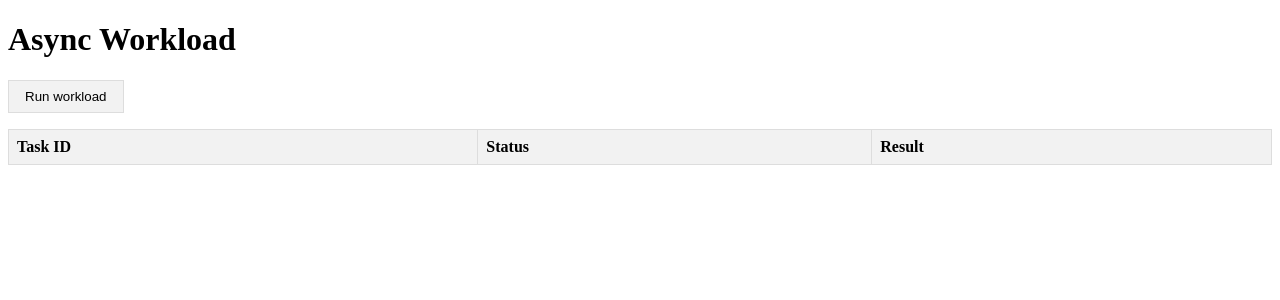
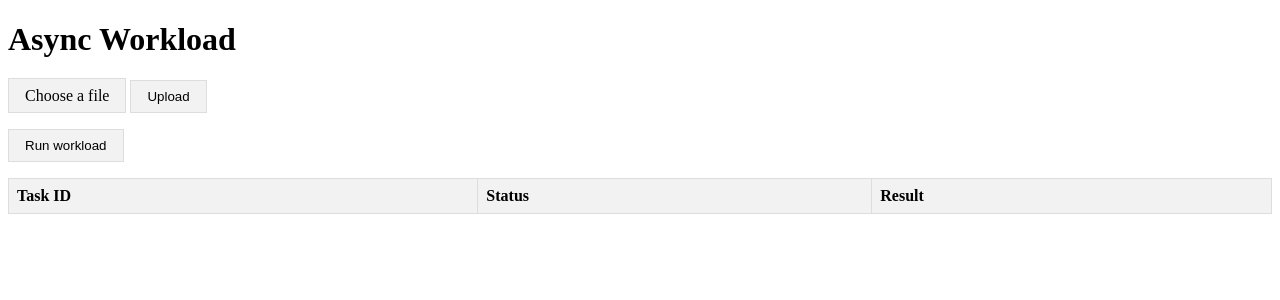
Before and after one commit to Tserewara/async_workload, a Flask app: page / in a window 1280 px wide. Shown: the top 300 px of the page. Run offline with Flask 3, Linux system fonts and the light colour scheme; lists and menus that the app fills with data are empty.

Commit message:
feat: ensure csv is uploaded to redis

```diff
--- a/app.py
+++ b/app.py
@@ -1,12 +1,16 @@
+import csv
 import json
 from datetime import datetime
 import time
 
-from flask import Flask, render_template, Response, jsonify
+from flask import Flask, render_template, Response, jsonify, request, redirect, url_for
+import redis
 
 from celery_app import celery_init_app
 
 app = Flask(__name__)
+
+redis_db = redis.Redis(host='localhost', port=6379, db=1)
 
 app.config['CELERY_BROKER_URL'] = 'amqp://guest:guest@localhost:5672//'
 app.config['CELERY_RESULT_BACKEND'] = 'redis://localhost:6379/0'
@@ -39,12 +43,61 @@ def index():
     return render_template("index.html")
 
 
-@app.route('/longtask', methods=['POST'])
-def longtask():
-    # return all the tasks id to create table
-    names = [('Alice', '1990-05-15'), ('Bob', '1985-12-25'), ('Charlie', '1995-09-10')]
+@app.route('/upload', methods=['POST'])
+def upload_csv():
+    # Check if a file was uploaded
+    if 'file' not in request.files:
+        return 'No file uploaded.', 400
+
+    # Get the uploaded file
+    file = request.files['file']
+
+    # Check if the file has a valid extension
+    if not file.filename.endswith('.csv'):
+        return 'Invalid file extension. Please upload a CSV file.', 400
+
+    # Read the CSV file
+    try:
+        csv_data = file.read().decode('utf-8')
+        csv_rows = csv_data.splitlines()
+        csv_reader = csv.reader(csv_rows)
+    except Exception as e:
+        return 'Error reading the CSV file: {}'.format(str(e)), 400
+
+    # Process the CSV data and add to Redis
+    try:
+        for row in csv_reader:
+            # Assuming the CSV structure is 'id, name, birthdate'
+            if len(row) != 3:
+                return 'Invalid CSV structure. Expected 3 columns: id, name, birthdate.', 400
+
+            # Process the row data
+            id, name, birthdate = row
+            # Here you can perform any operations or validations on the data
+            # For example, you can store it in a database or perform some calculations
+
+            # Add the data to Redis
+            redis_db.hset('csv_data', id, f'{name},{birthdate}')
+
+    except Exception as e:
+        return 'Error adding data to Redis: {}'.format(str(e)), 500
+
+    # Return a success message
+    return redirect(url_for('index'))
+
+
+@app.route('/process_spreadsheet', methods=['POST'])
+def process_spreadsheet():
     task_ids = []
-    for name, birthdate in names:
+    data = {}
+    all_keys = redis_db.hkeys('csv_data')
+    for key in all_keys:
+        value = redis_db.hget('csv_data', key).decode('utf-8')
+        name, birthdate = value.split(',')
+        data[key.decode('utf-8')] = {
+            'name': name,
+            'birthdate': birthdate
+        }
         task = process_name.apply_async([name, birthdate])
         task_ids.append(task.id)
     return jsonify(task_ids), 202
--- a/templates/index.html
+++ b/templates/index.html
@@ -27,6 +27,7 @@
         #myTable tr:hover {
             background-color: #e9e9e9;
         }
+
         .myButton {
             background-color: #f2f2f2;
             border: 1px solid #ddd;
@@ -38,10 +39,46 @@
         .myButton:hover {
             background-color: #e9e9e9;
         }
+
+        /* Add styles to the form */
+        .myForm {
+            margin-bottom: 16px;
+        }
+
+        .myForm input[type="file"] {
+            display: none;
+        }
+
+        .myForm label {
+            background-color: #f2f2f2;
+            border: 1px solid #ddd;
+            padding: 8px 16px;
+            cursor: pointer;
+        }
+
+        .myForm label:hover {
+            background-color: #e9e9e9;
+        }
+
+        .myForm input[type="submit"] {
+            background-color: #f2f2f2;
+            border: 1px solid #ddd;
+            padding: 8px 16px;
+            cursor: pointer;
+        }
+
+        .myForm input[type="submit"]:hover {
+            background-color: #e9e9e9;
+        }
     </style>
 </head>
 <body>
 <h1>Async Workload</h1>
+<form action="/upload" method="post" enctype="multipart/form-data" class="myForm">
+    <label for="file">Choose a file</label>
+    <input type="file" name="file" id="file" accept=".csv">
+    <input type="submit" value="Upload">
+</form>
 <button class="myButton" onclick="runWorkload()">Run workload</button>
 <table id="myTable">
     <thead>
@@ -72,7 +109,6 @@
             source.onmessage = function (event) {
                 const rowToUpdate = document.getElementById(`${task}`)
                 let taskData = JSON.parse(event.data)
-                console.log(taskData)
                 rowToUpdate.innerHTML = `
                         <td>${taskData.id}</td>
                         <td>${taskData.status}</td>
@@ -80,8 +116,7 @@
                         `
                 if (taskData.status === "SUCCESS") {
                     source.close()
-                }
-                else if (taskData.status === "FAILURE") {
+                } else if (taskData.status === "FAILURE") {
                     console.log("FALHA NA TASK", task)
                     source.close()
                 }
@@ -90,7 +125,7 @@
     }
 
     const runWorkload = async () => {
-        const response = await fetch("/longtask", {
+        const response = await fetch("/process_spreadsheet", {
             "method": "POST"
         })
         const tasks = await response.json()
```
Lines whose indentation alone changed are shown as unchanged.
